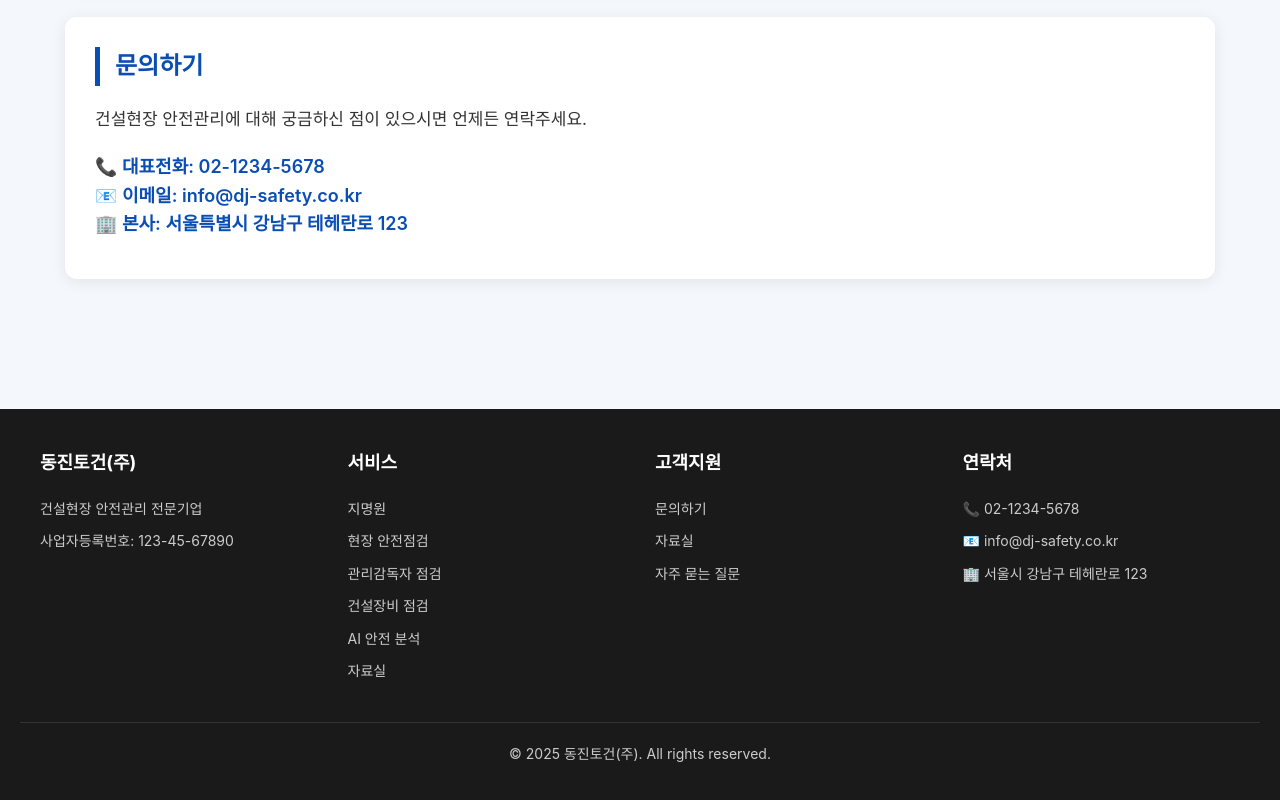
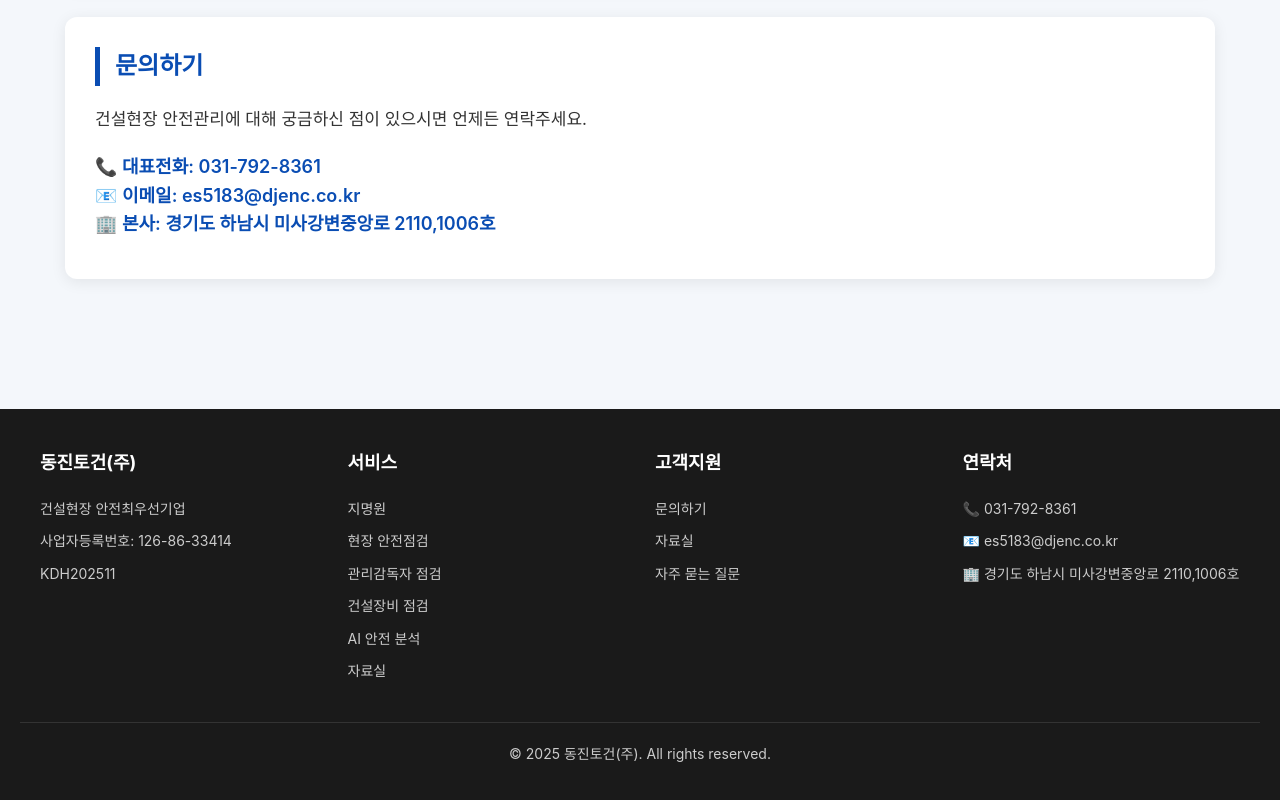
Before and after one commit to es1063122-creator/dj-safety, a plain HTML site: page index.html in a window 1280 px wide. Shown: the part 4835-5635 px from the top of the page. Drawn offline with Linux system fonts and the light colour scheme.

Commit message:
Update index.html

```diff
--- a/index.html
+++ b/index.html
@@ -3,9 +3,7 @@
 <head>
     <meta charset="UTF-8">
     <meta name="viewport" content="width=device-width, initial-scale=1.0">
-    <meta name="description" content="동진안전시스템 - 건설현장 안전관리 전문기업">
     <meta property="og:title" content="동진안전시스템">
-    <meta property="og:description" content="건설현장 안전관리 전문기업">
     <meta property="og:type" content="website">
     <title>동진토건(주) | 동진안전시스템</title>
     <style>
@@ -501,9 +499,9 @@
             건설현장 안전관리에 대해 궁금하신 점이 있으시면 언제든 연락주세요.
         </p>
         <p style="font-size: 18px; font-weight: 600; color: #0a4db3; margin: 10px 0;">
-            📞 대표전화: 02-1234-5678<br>
-            📧 이메일: info@dj-safety.co.kr<br>
-            🏢 본사: 서울특별시 강남구 테헤란로 123
+            📞 대표전화: 031-792-8361<br>
+            📧 이메일: es5183@djenc.co.kr<br>
+            🏢 본사: 경기도 하남시 미사강변중앙로 2110,1006호
         </p>
     </div>
 </div>
@@ -512,8 +510,9 @@
     <div class="footer-content">
         <div class="footer-section">
             <h3>동진토건(주)</h3>
-            <p>건설현장 안전관리 전문기업</p>
-            <p>사업자등록번호: 123-45-67890</p>
+            <p>건설현장 안전최우선기업</p>
+            <p>사업자등록번호: 126-86-33414</p>
+            <p>KDH202511</p>
         </div>
         <div class="footer-section">
             <h3>서비스</h3>
@@ -532,9 +531,9 @@
         </div>
         <div class="footer-section">
             <h3>연락처</h3>
-            <p>📞 02-1234-5678</p>
-            <p>📧 info@dj-safety.co.kr</p>
-            <p>🏢 서울시 강남구 테헤란로 123</p>
+            <p>📞 031-792-8361</p>
+            <p>📧 es5183@djenc.co.kr</p>
+            <p>🏢 경기도 하남시 미사강변중앙로 2110,1006호</p>
         </div>
     </div>
     <div class="footer-bottom">
```
